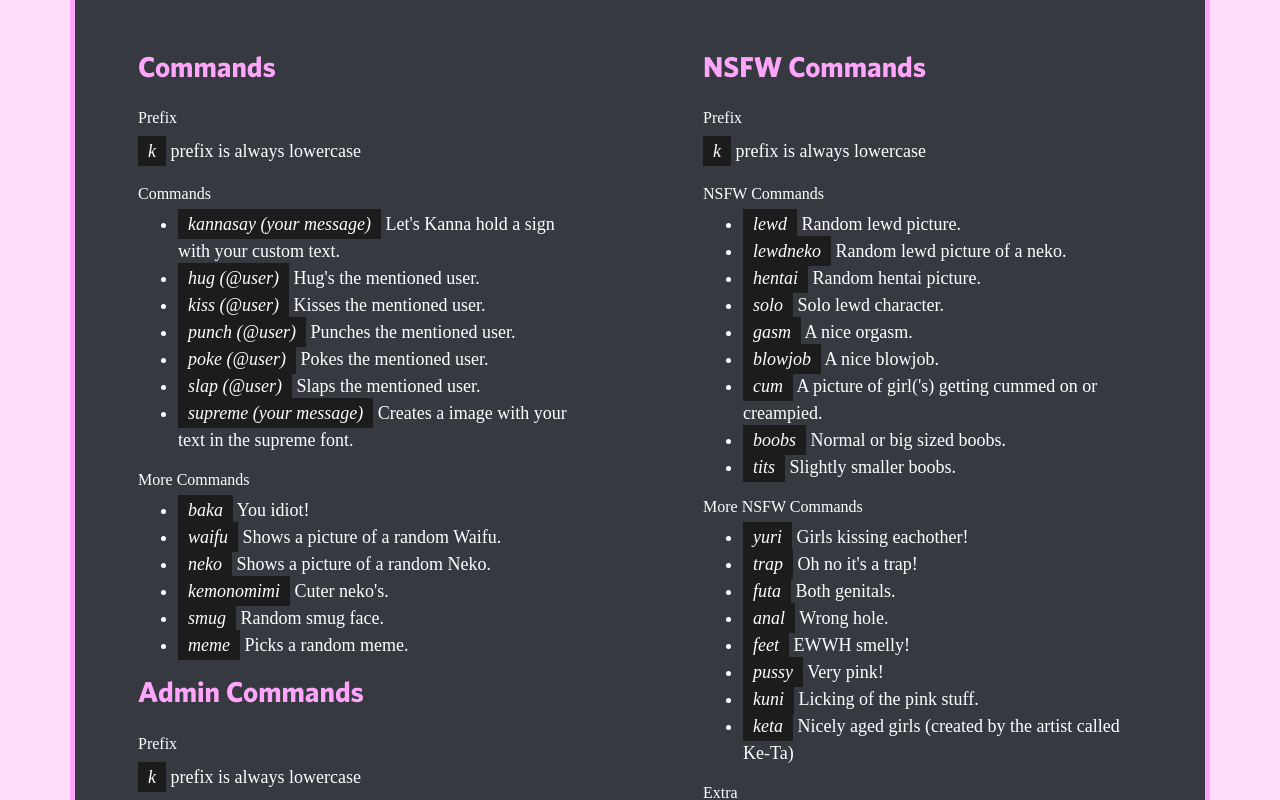
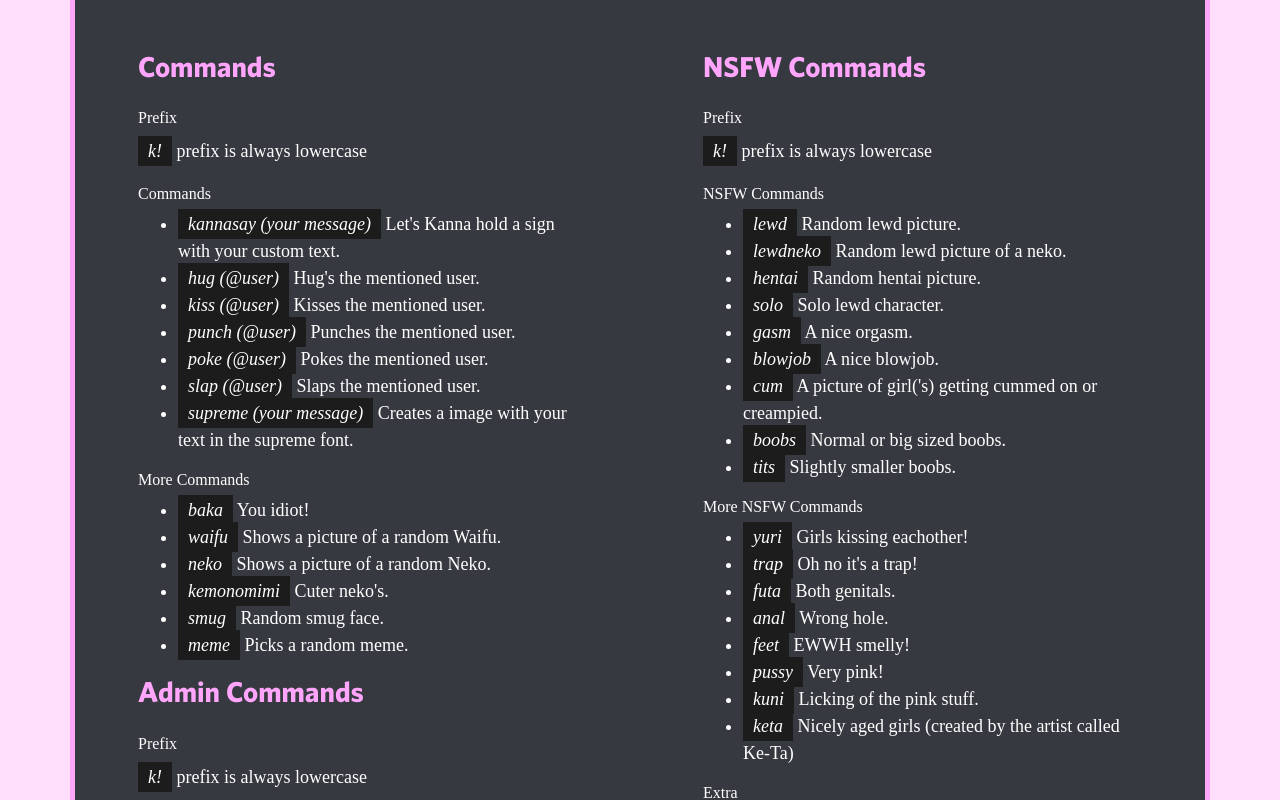
Before and after one commit to Kanna-discord/kanna-discord.github.io, a plain HTML site: page index.html in a window 1280 px wide. Shown: the part 1320-2120 px from the top of the page. Drawn offline with Linux system fonts and the light colour scheme; a web font is replaced by a local one.

Commit message:
Update index.html

```diff
--- a/index.html
+++ b/index.html
@@ -101,7 +101,7 @@
     <div class="tm-md-flex-center">
      <h2 id="commands" class="mb-4 tm-text-color-primary">Commands</h2>
      <h6>Prefix</h6>
-     <p><span>k</span> prefix is always lowercase</p>
+     <p><span>k!</span> prefix is always lowercase</p>
      <h6>Commands</h6>
      <ul>
        <li><span>kannasay (your message)</span> Let's Kanna hold a sign with your custom text.</li>
@@ -123,7 +123,7 @@
      </ul>
      <h2 class="mb-4 tm-text-color-primary">Admin Commands</h2>
      <h6>Prefix</h6>
-     <p><span>k</span> prefix is always lowercase</p>
+     <p><span>k!</span> prefix is always lowercase</p>
      <h6>Commands</h6>
      <ul>
        <li><span>kick (@user)</span> Will kick the mentioned user.</li>
@@ -137,7 +137,7 @@
     <div class="tm-md-flex-center">
      <h2 class="mb-4 tm-text-color-primary">NSFW Commands</h2>
      <h6>Prefix</h6>
-     <p><span>k</span> prefix is always lowercase</p>
+     <p><span>k!</span> prefix is always lowercase</p>
      <h6>NSFW Commands</h6>
      <ul>
        <li><span>lewd</span> Random lewd picture.</li>
```
